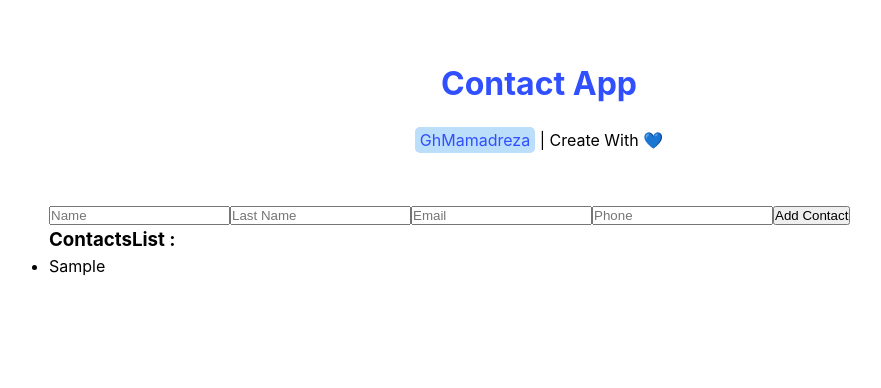
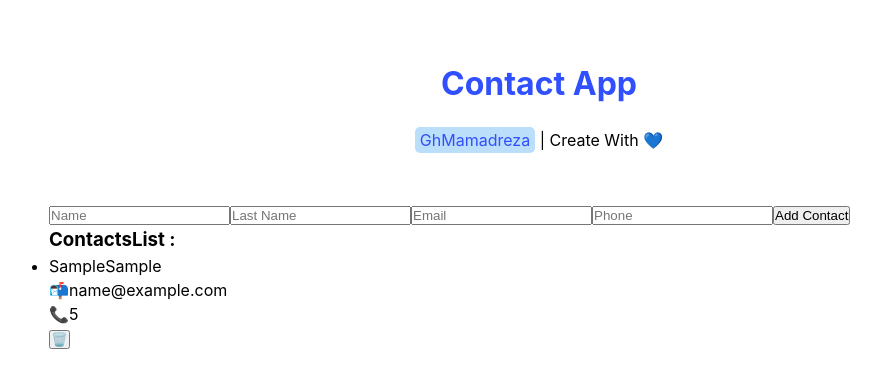
Before and after one commit to GhMamadreza84/Contact-App-React, a React (Vite) app: page / in a window 1280 px wide. Both pictures are taken after typing "Sample", "Sample", "name@example.com", "5" into the empty fields and a click on the button "Add Contact". Shown: the top 388 px of the page, without its empty margins (101-982 px from the left). Built offline with nearby package versions, Linux system fonts and the light colour scheme.

Commit message:
reusebale component complate

```diff
--- /dev/null
+++ b/src/components/ContactItems.jsx
@@ -0,0 +1,22 @@
+
+const ContactItems = ({data:{id,name,lastName,email,phone}}) => {
+    return (
+        <li key={id}>
+        <p>
+          {name}
+          {lastName}
+        </p>
+        <p>
+          <span>📬</span>
+          {email}
+        </p>
+        <p>
+          <span>📞</span>
+          {phone}
+        </p>
+        <button>🗑️</button>
+      </li>
+    );
+}
+
+export default ContactItems;
--- a/src/components/ContactsList.jsx
+++ b/src/components/ContactsList.jsx
@@ -1,12 +1,17 @@
+import ContactItems from "./ContactItems";
 const ContactsList = ({ contact }) => {
-    return (
+  return (
     <div>
       <h3>ContactsList :</h3>
-      <ul>
-        {contact.map((contacts) => (
-          <li key={contacts.id}>{contacts.name}</li>
-        ))}
-      </ul>
+      {contact.length ? (
+        <ul>
+          {contact.map((contacts) => (
+            <ContactItems key={contacts.id} data={contacts} />
+          ))}
+        </ul>
+      ) : (
+        <p>No Contact yet !</p>
+      )}
     </div>
   );
 };
```
